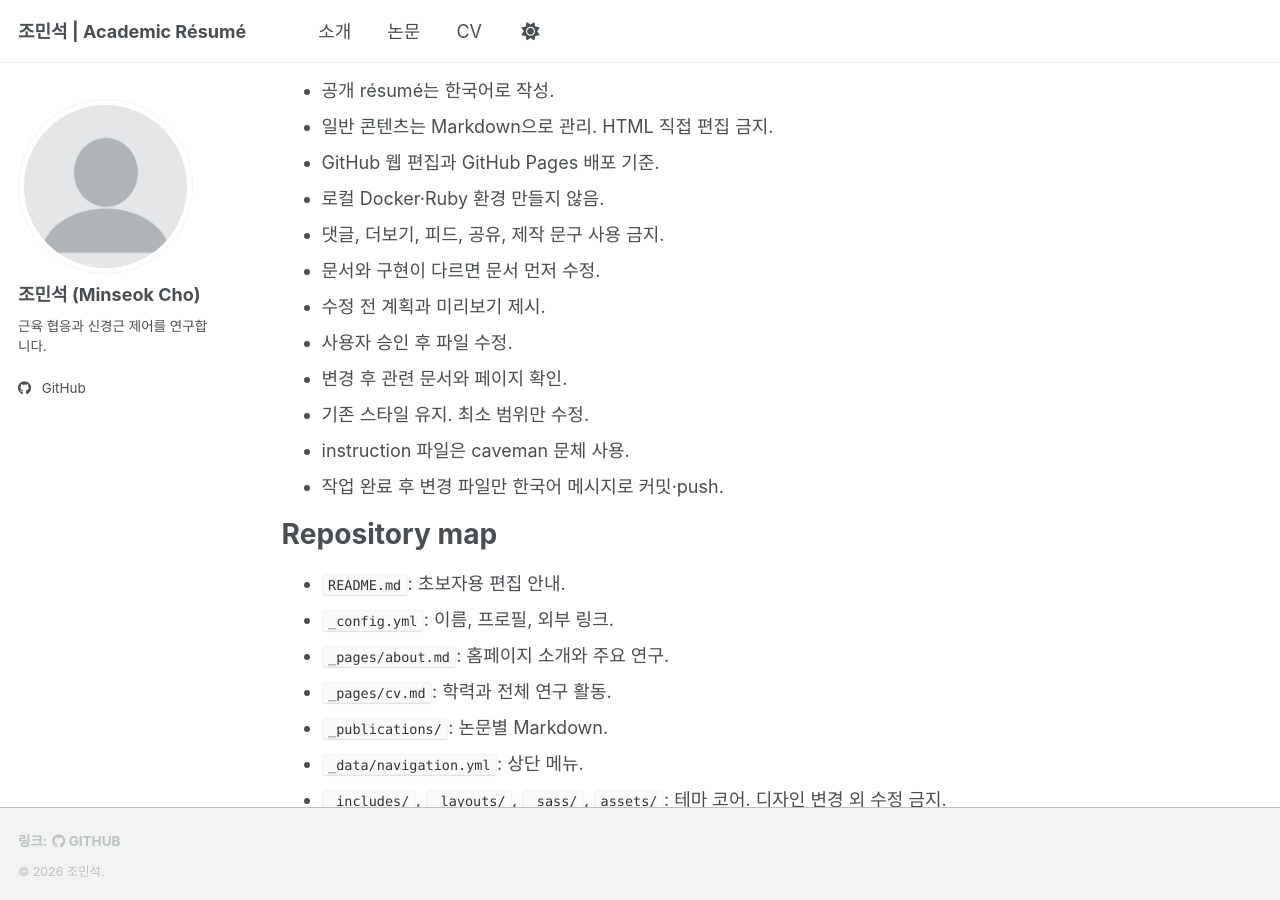
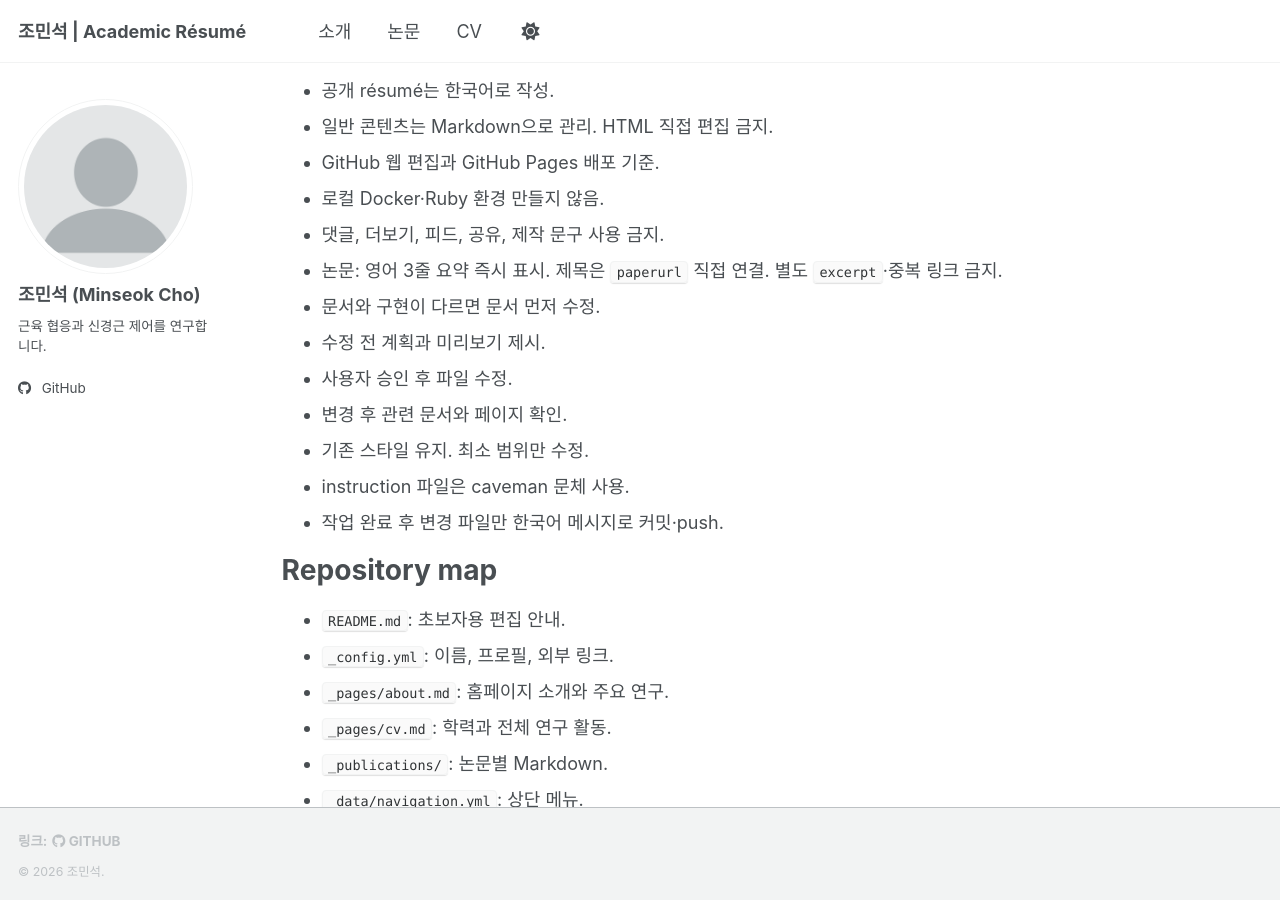
Before and after one commit to Rukkha1024/Rukkha1024.github.io, a Jekyll site: the page built from AGENTS.md, in a window 1280 px wide and 900 px high, scrolled down 465 px. Built offline with Jekyll 4.4.1, drawn with Linux system fonts in a browser that asks for light colours; our own code applies the rules of GitHub Pages for plain Markdown files; a style sheet for code colours, icons or effects is not loaded.

Commit message:
논문 요약과 원문 링크 규칙 추가

```diff
--- a/AGENTS.md
+++ b/AGENTS.md
@@ -16,6 +16,7 @@
 - GitHub 웹 편집과 GitHub Pages 배포 기준.
 - 로컬 Docker·Ruby 환경 만들지 않음.
 - 댓글, 더보기, 피드, 공유, 제작 문구 사용 금지.
+- 논문: 영어 3줄 요약 즉시 표시. 제목은 `paperurl` 직접 연결. 별도 `excerpt`·중복 링크 금지.
 - 문서와 구현이 다르면 문서 먼저 수정.
 - 수정 전 계획과 미리보기 제시.
 - 사용자 승인 후 파일 수정.
```
